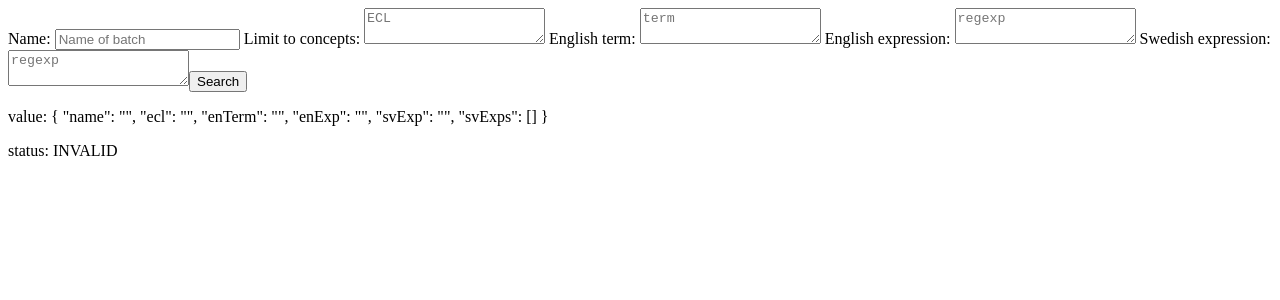
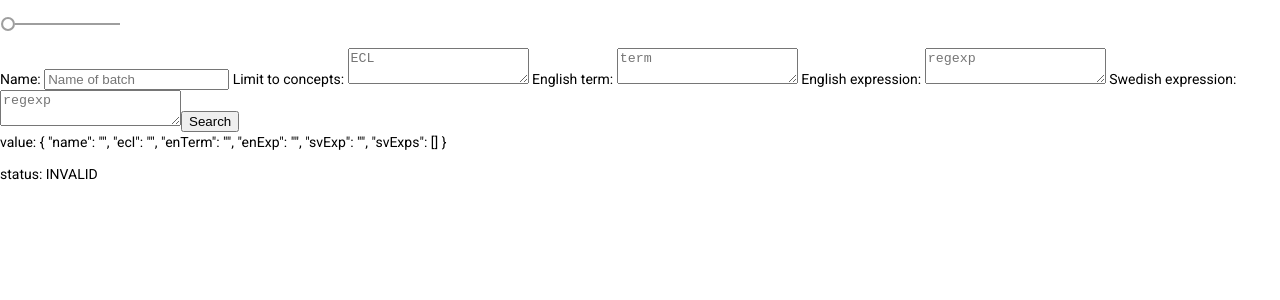
Before and after one commit to danka74/translation-batch-creator, an Angular app: page /translate-batch in a window 1280 px wide. Shown: the top 300 px of the page. Built offline with nearby package versions, Linux system fonts and the light colour scheme.

Commit message:
added material

```diff
--- a/angular.json
+++ b/angular.json
@@ -24,6 +24,7 @@
               "src/assets"
             ],
             "styles": [
+              "./node_modules/@angular/material/prebuilt-themes/deeppurple-amber.css",
               "src/styles.css"
             ],
             "scripts": []
@@ -88,6 +89,7 @@
               "src/assets"
             ],
             "styles": [
+              "./node_modules/@angular/material/prebuilt-themes/deeppurple-amber.css",
               "src/styles.css"
             ],
             "scripts": []
--- a/package.json
+++ b/package.json
@@ -12,10 +12,12 @@
   "private": true,
   "dependencies": {
     "@angular/animations": "~10.0.5",
+    "@angular/cdk": "^10.1.0",
     "@angular/common": "~10.0.5",
     "@angular/compiler": "~10.0.5",
     "@angular/core": "~10.0.5",
     "@angular/forms": "~10.0.5",
+    "@angular/material": "^10.1.0",
     "@angular/platform-browser": "~10.0.5",
     "@angular/platform-browser-dynamic": "~10.0.5",
     "@angular/router": "~10.0.5",
--- a/src/app/app.component.html
+++ b/src/app/app.component.html
@@ -1 +1,2 @@
+<mat-slider min="1" max="100" step="1" value="1"></mat-slider>
 <router-outlet></router-outlet>
--- a/src/app/app.module.ts
+++ b/src/app/app.module.ts
@@ -8,6 +8,9 @@
 import { AppComponent } from './app.component';
 import { TranslateBatchComponent } from './translate-batch/translate-batch.component';
 import { SnomedService } from './snomed.service';
+import { BrowserAnimationsModule } from '@angular/platform-browser/animations';
+import { MatSliderModule } from '@angular/material/slider';
+
 
 @NgModule({
   declarations: [
@@ -20,6 +23,8 @@
     AppRoutingModule,
     ReactiveFormsModule,
     FormsModule,
+    BrowserAnimationsModule,
+    MatSliderModule,
   ],
   providers: [SnomedService],
   bootstrap: [AppComponent]
--- a/src/index.html
+++ b/src/index.html
@@ -6,8 +6,10 @@
   <base href="/">
   <meta name="viewport" content="width=device-width, initial-scale=1">
   <link rel="icon" type="image/x-icon" href="favicon.ico">
+  <link href="https://fonts.googleapis.com/css?family=Roboto:300,400,500&display=swap" rel="stylesheet">
+  <link href="https://fonts.googleapis.com/icon?family=Material+Icons" rel="stylesheet">
 </head>
-<body>
+<body class="mat-typography">
   <app-root></app-root>
 </body>
 </html>
--- a/src/styles.css
+++ b/src/styles.css
@@ -1 +1,4 @@
 /* You can add global styles to this file, and also import other style files */
+
+html, body { height: 100%; }
+body { margin: 0; font-family: Roboto, "Helvetica Neue", sans-serif; }
```
Also changed, not shown: 1 other file (tests, documents, lock files or other folders).
